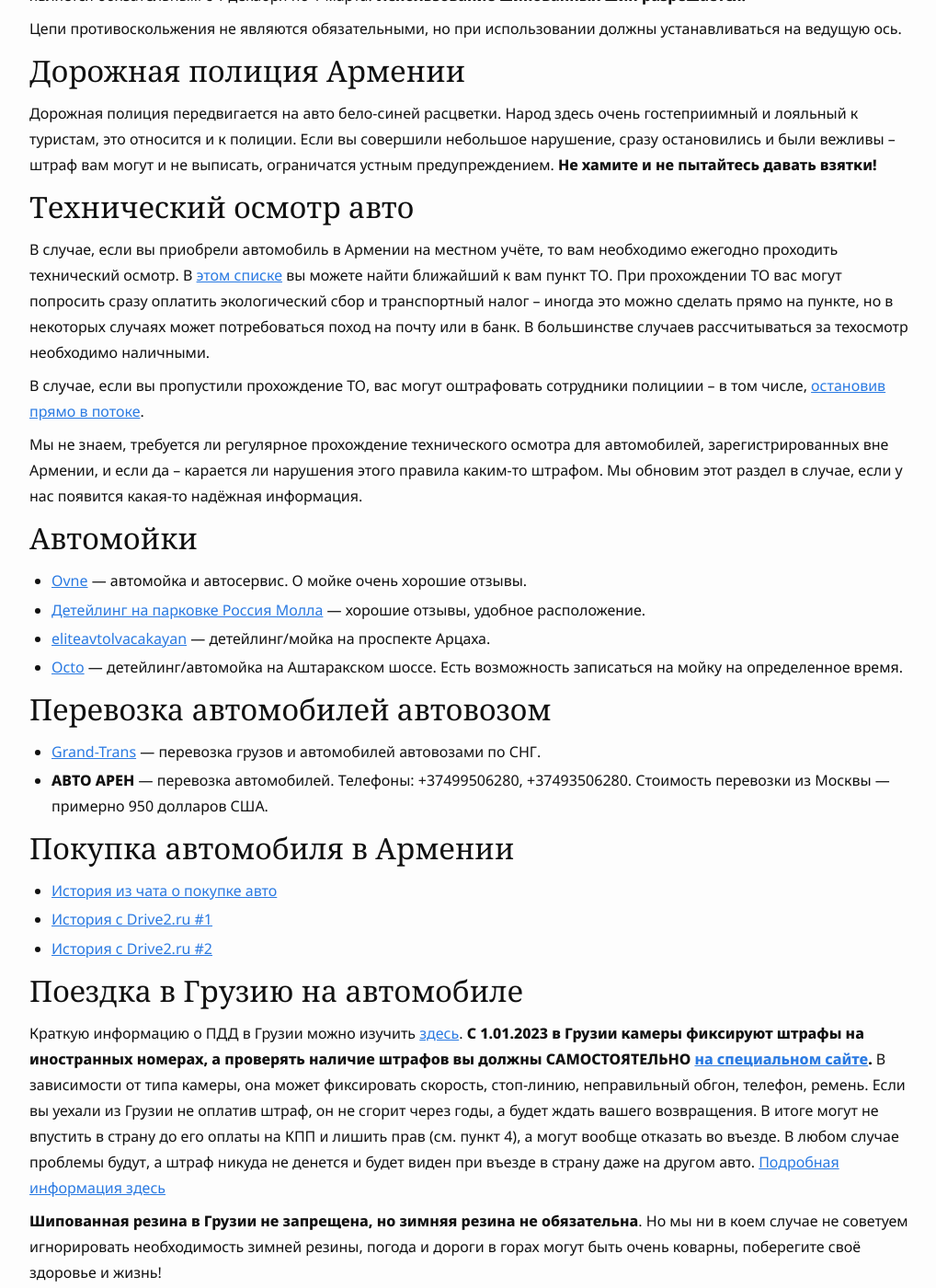
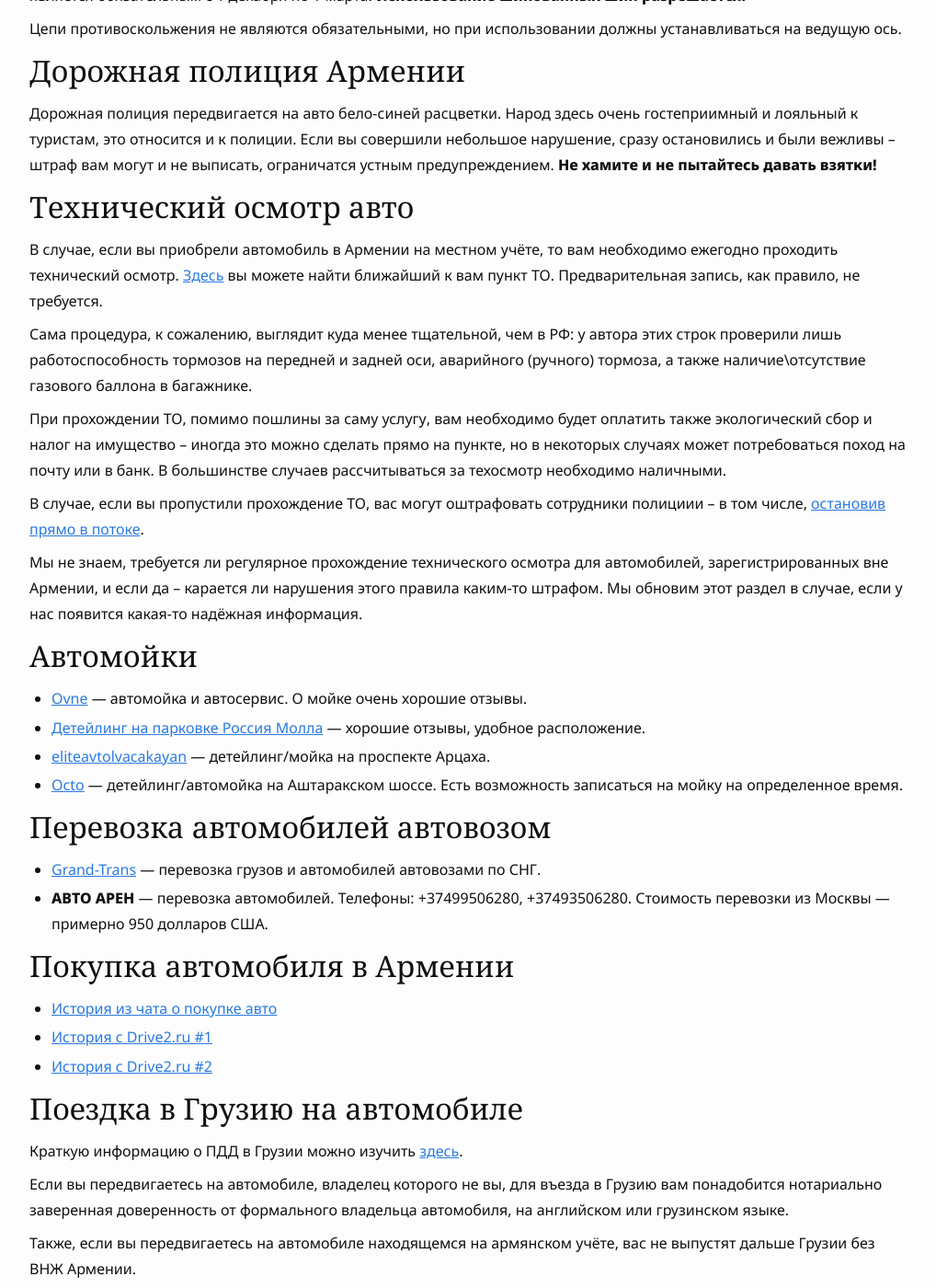
Before and after one commit to haywiki/haywiki.github.io, a Jekyll site: the page built from drive/index.md, in a window 1280 px wide and 1400 px high, scrolled down 2087 px. Shown: the whole window at 92% size, without its empty margins (128-1146 px from the left). Built offline with Jekyll 4.4.1, drawn with Linux system fonts in a browser that asks for light colours; nearby versions of some CDN libraries; a script that is not in the unit is left out; some of the changed text lies outside the part shown.

Commit message:
few small changes re: tech inspections and entry into Georgia

```diff
--- a/drive/index.md
+++ b/drive/index.md
@@ -74,7 +74,11 @@ layout: page
 
 ## Технический осмотр авто
 
-В случае, если вы приобрели автомобиль в Армении на местном учёте, то вам необходимо ежегодно проходить технический осмотр. В [этом списке](https://transinfo.am/ru/technical.html) вы можете найти ближайший к вам пункт ТО. При прохождении ТО вас могут попросить сразу оплатить экологический сбор и транспортный налог -- иногда это можно сделать прямо на пункте, но в некоторых случаях может потребоваться поход на почту или в банк. В большинстве случаев рассчитываться за техосмотр необходимо наличными.
+В случае, если вы приобрели автомобиль в Армении на местном учёте, то вам необходимо ежегодно проходить технический осмотр. [Здесь](https://transinfo.am/ru/technical.html) вы можете найти ближайший к вам пункт ТО. Предварительная запись, как правило, не требуется.
+
+Сама процедура, к сожалению, выглядит куда менее тщательной, чем в РФ: у автора этих строк проверили лишь работоспособность тормозов на передней и задней оси, аварийного (ручного) тормоза, а также наличие\отсутствие газового баллона в багажнике.
+
+При прохождении ТО, помимо пошлины за саму услугу, вам необходимо будет оплатить также экологический сбор и налог на имущество -- иногда это можно сделать прямо на пункте, но в некоторых случаях может потребоваться поход на почту или в банк. В большинстве случаев рассчитываться за техосмотр необходимо наличными.
 
 В случае, если вы пропустили прохождение ТО, вас могут оштрафовать сотрудники полициии -- в том числе, [остановив прямо в потоке](https://t.me/am_autoclub/12043).
 
@@ -101,13 +105,14 @@ layout: page
 ## Поездка в Грузию на автомобиле
 
 Краткую информацию о ПДД в Грузии можно изучить [здесь](https://autotraveler.ru/georgia/).
-**С 1.01.2023 в Грузии камеры фиксируют штрафы на иностранных номерах, а проверять наличие штрафов
-вы должны САМОСТОЯТЕЛЬНО [на специальном сайте](https://police.ge/protocol/index.php?lang=en).**
-В зависимости от типа камеры, она может фиксировать скорость, стоп-линию, неправильный обгон, телефон, ремень.
-Если вы уехали из Грузии не оплатив штраф, он не сгорит через годы, а будет ждать вашего возвращения. В итоге могут не
-впустить в страну до его оплаты на КПП и лишить прав (см. пункт 4), а могут вообще отказать во въезде. В любом случае
-проблемы будут, а штраф никуда не денется и будет виден при въезде в страну даже на другом авто.
-[Подробная информация здесь](https://t.me/verhniy_lars/1304)
+
+Если вы передвигаетесь на автомобиле, владелец которого не вы, для въезда в Грузию вам понадобится нотариально заверенная доверенность от формального владельца автомобиля, на английском или грузинском языке.
+
+Также, если вы передвигаетесь на автомобиле находящемся на армянском учёте, вас не выпустят дальше Грузии без ВНЖ Армении.
+
+**С 1.01.2023 в Грузии камеры фиксируют штрафы на иностранных номерах, а проверять наличие штрафов вы должны САМОСТОЯТЕЛЬНО [на специальном сайте](https://police.ge/protocol/index.php?lang=en).**
+
+В зависимости от типа камеры, она может фиксировать скорость, стоп-линию, неправильный обгон, телефон, ремень. Если вы уехали из Грузии не оплатив штраф, он не сгорит через годы, а будет ждать вашего возвращения. В итоге могут не впустить в страну до его оплаты на КПП и лишить прав (см. пункт 4), а могут вообще отказать во въезде. В любом случае проблемы будут, а штраф никуда не денется и будет виден при въезде в страну даже на другом авто. [Подробная информация здесь](https://t.me/verhniy_lars/1304).
 
 **Шипованная резина в Грузии не запрещена, но зимняя резина не обязательна**. Но мы ни в коем случае не советуем игнорировать
 необходимость зимней резины, погода и дороги в горах могут быть очень коварны, поберегите своё здоровье и жизнь!
```
Also changed, not shown: other parts of drive/index.md (+5 -5 lines).
